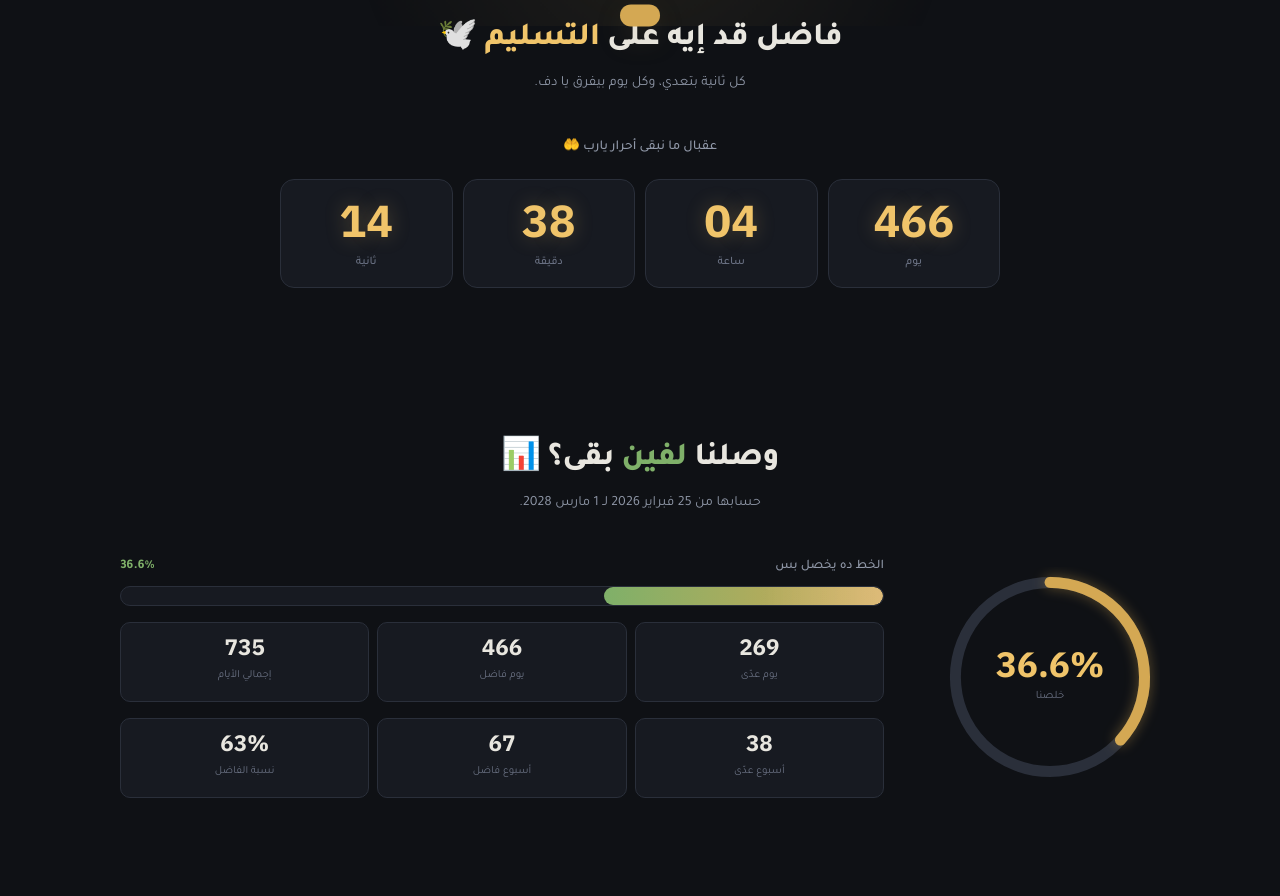
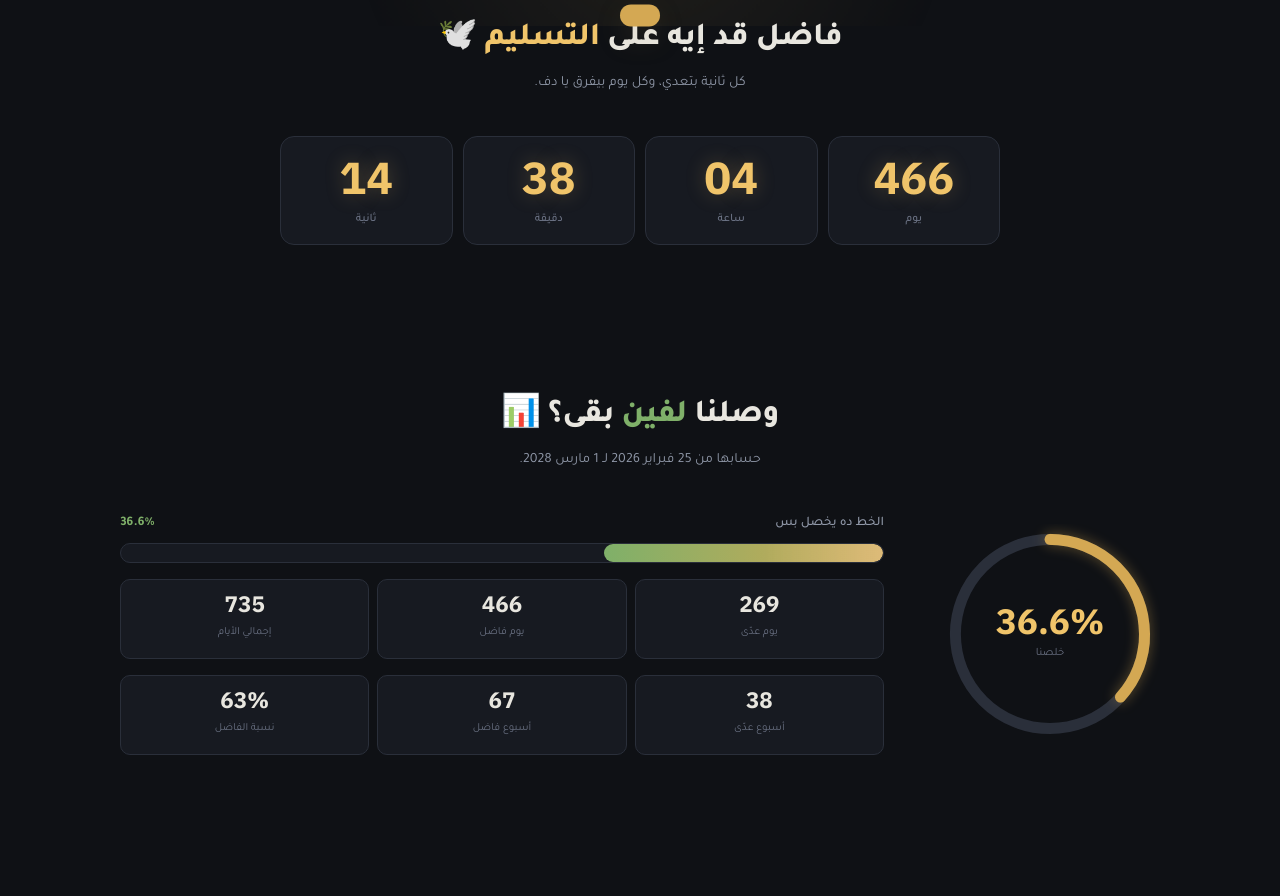
Before and after one commit to moo-galaxy/8_3asaker, a plain HTML site: page index.html in a window 1280 px wide. Shown: the part 780-1676 px from the top of the page. Drawn offline with Linux system fonts and the light colour scheme.

Commit message:
Update index.html

```diff
--- a/index.html
+++ b/index.html
@@ -671,7 +671,6 @@ footer{border-top:1px solid var(--border-soft);padding:40px 0 32px;text-align:ce
       <h2>فاضل قد إيه على <span class="hl">التسليم</span> 🕊️</h2>
       <p>كل ثانية بتعدي، وكل يوم بيفرق يا دف.</p>
     </div>
-    <p class="cd-caption" id="cdCaption">عقبال ما نبقى برا يارب 🤲</p>
     <div class="cd-grid" id="cdGrid">
       <div class="cd-cell"><div class="cd-num" id="cdDays">735</div><div class="cd-label">يوم</div></div>
       <div class="cd-cell"><div class="cd-num" id="cdHours">00</div><div class="cd-label">ساعة</div></div>
```
